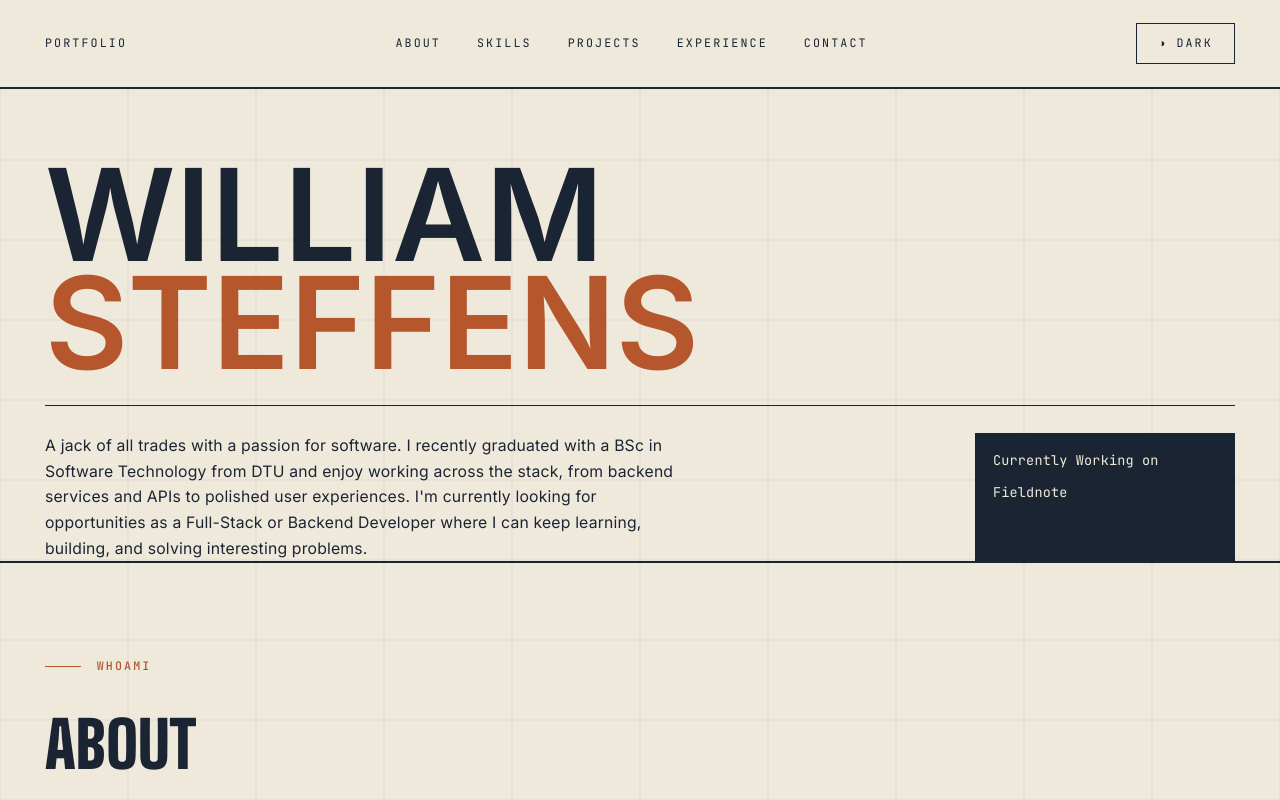
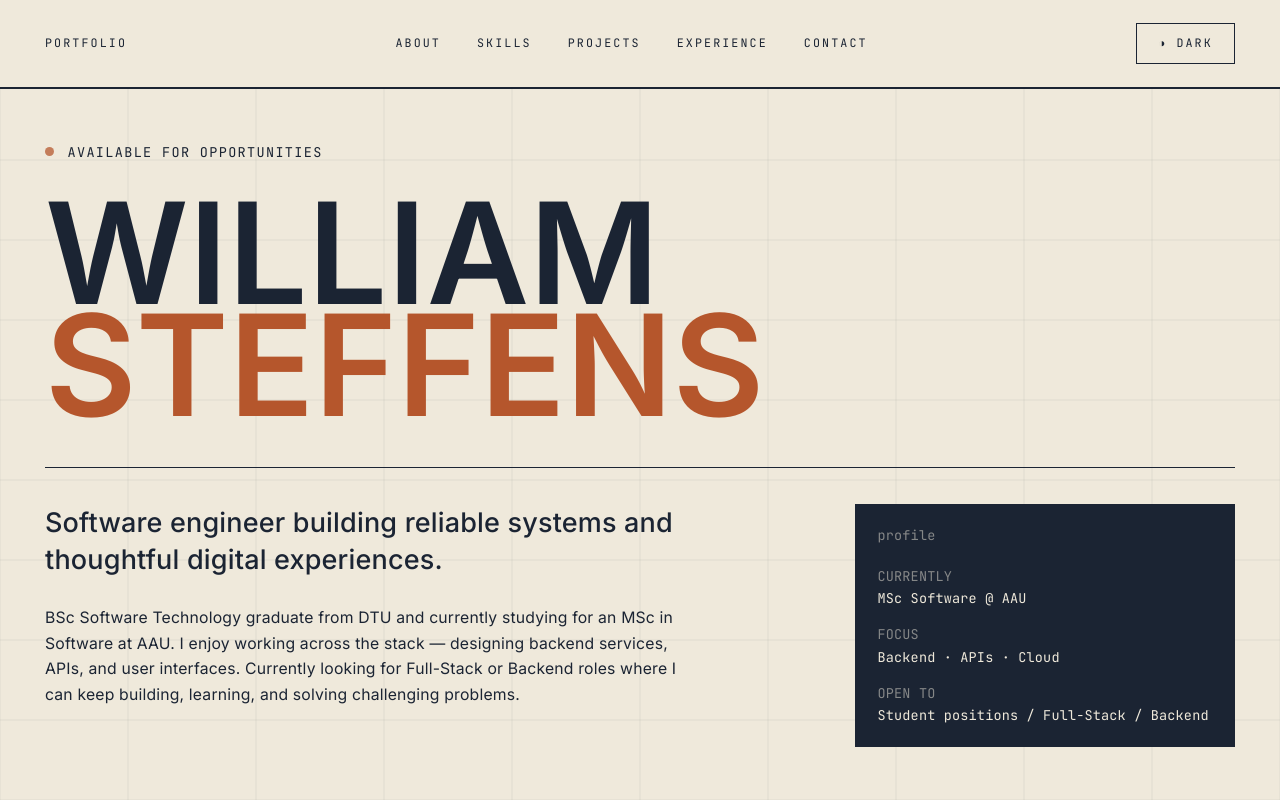
Before and after one commit to williamsteffens/portfolio, a React (Vite) app: page / in a window 1280 px wide. Built offline with nearby package versions, Linux system fonts and the light colour scheme.

Commit message:
Refactor Hero section layout and content for improved clarity and engagement

```diff
--- a/src/sections/Hero.jsx
+++ b/src/sections/Hero.jsx
@@ -1,27 +1,73 @@
 const Hero = () => {
     return (
-        <header className="max-w-6xl mx-auto px-10 pt-10 relative z-10">
-            <h1 className="font-body uppercase font-black leading-[0.85] text-[clamp(48px,10vw,160px)] mt-6">
-                William<br /> <span className="text-rust">Steffens</span>
+        <header className="max-w-6xl mx-auto px-6 md:px-10 pt-12 pb-20 relative z-10">
+            <div className="flex items-center gap-3 font-mono text-xs uppercase tracking-widest mb-8">
+                <span className="w-2 h-2 bg-rust rounded-full animate-pulse" />
+                Available for opportunities
+            </div>
+
+            <h1 className="font-body uppercase font-black leading-[0.8] text-[clamp(56px,11vw,170px)]">
+                William<br />
+                <span className="text-rust">Steffens</span>
             </h1>
 
-            <div className="grid md:grid-cols-[1fr_260px] gap-8 mt-6 border-t border-ink pt-6">
-                <p className="text-sm leading-relaxed max-w-xl">
-                    A jack of all trades with a passion for software. I recently graduated with a BSc in Software Technology from DTU and enjoy working across the stack, from backend services and APIs to polished user experiences. I'm currently looking for opportunities as a Full-Stack or Backend Developer where I can keep learning, building, and solving interesting problems.
-                </p>
+            <div className="grid md:grid-cols-[1fr_380px] gap-10 mt-10 border-t border-ink pt-8">
+                <div>
+                    <p className="text-xl md:text-2xl leading-snug max-w-3xl font-medium">
+                        Software engineer building reliable systems and thoughtful
+                        digital experiences.
+                    </p>
 
-                <div className="bg-ink text-paper p-4 font-mono text-xs space-y-3">
-                    <div className="flex justify-between">
-                        <span>Currently Working on</span>
+                    <p className="text-sm leading-relaxed max-w-xl mt-6">
+                        BSc Software Technology graduate from DTU and currently studying for an MSc in Software at AAU. I enjoy working across the
+                        stack — designing backend services, APIs, and user interfaces.
+                        Currently looking for Full-Stack or Backend roles where I can
+                        keep building, learning, and solving challenging problems.
+                    </p>
+
+                    {/* <div className="flex flex-wrap gap-3 mt-8 font-mono text-xs uppercase">
+                        {["Backend", "Full-Stack", "TypeScript", "Java", "Cloud"].map(
+                            (item) => (
+                                <span
+                                    key={item}
+                                    className="border border-ink px-3 py-2"
+                                >
+                                    {item}
+                                </span>
+                            )
+                        )}
+                    </div> */}
+                </div>
+
+                <div className="bg-ink text-paper p-5 font-mono text-xs h-fit">
+                    <div className="flex justify-between text-paper/50 mb-5">
+                        <span>profile</span>
                     </div>
-                    <div className="flex justify-between">
-                        {/* Terminal animation */}
-                        <span>Fieldnote</span>
+
+                    <div className="space-y-4">
+                        <div>
+                            <p className="text-paper/50">CURRENTLY</p>
+                            <p className="mt-1">MSc Software @ AAU</p>
+                        </div>
+
+                        <div>
+                            <p className="text-paper/50">FOCUS</p>
+                            <p className="mt-1">
+                                Backend · APIs · Cloud
+                            </p>
+                        </div>
+
+                        <div>
+                            <p className="text-paper/50">OPEN TO</p>
+                            <p className="mt-1 ">
+                                Student positions / Full-Stack / Backend
+                            </p>
+                        </div>
                     </div>
                 </div>
             </div>
         </header>
     );
-}
+};
 
 export default Hero;
```
